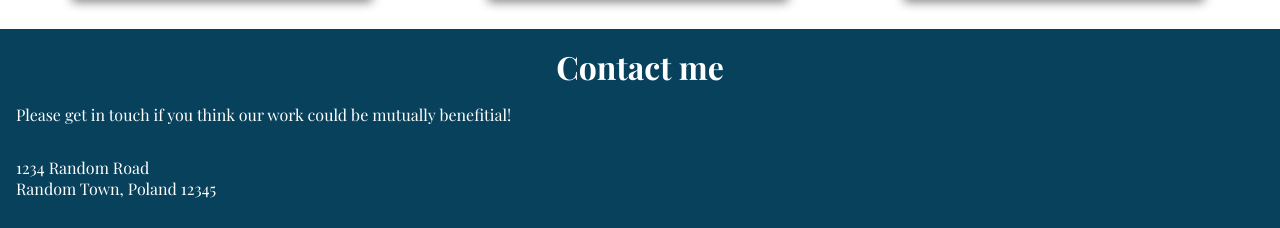
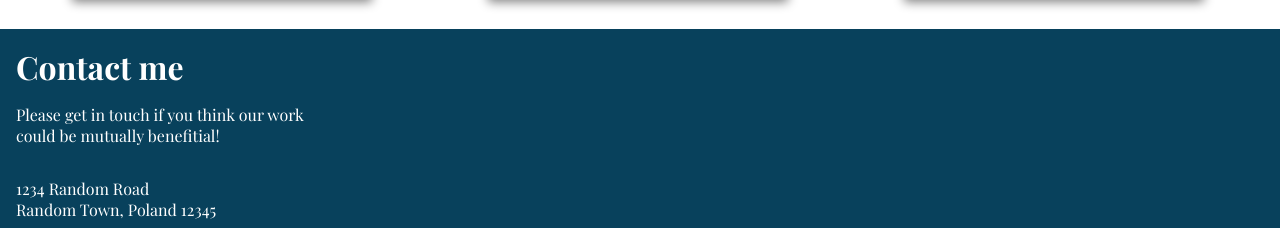
Before and after one commit to bobmcw/odin-homePage, a website built with webpack: page src/index.html in a window 1280 px wide. Shown: the part 1432-1660 px from the top of the page. Built offline with nearby package versions, Linux system fonts and the light colour scheme; a web font is replaced by a local one.

Commit message:
added a fiiter img, imoroved footer style and added a footer wrapper

```diff
--- a/src/index.html
+++ b/src/index.html
@@ -19,14 +19,12 @@
         1280px"
         src="img/img_1280w.jpg"
         alt="my photo" />
-        <div class="aboutText">
         <h1>About me</h1>
         <p>Lorem ipsum dolor sit amet consectetur adipisicing elit. Alias veniam adipisci, praesentium temporibus numquam recusandae aperiam, quam est repellat voluptatibus a eveniet unde laudantium, tempore reiciendis porro ea tempora expedita?</p>
         <div class="icons">
             <img src="https://cdn.jsdelivr.net/gh/devicons/devicon@latest/icons/github/github-original.svg" />
             <img src="https://cdn.jsdelivr.net/gh/devicons/devicon@latest/icons/linkedin/linkedin-plain.svg" />
             <img src="https://cdn.jsdelivr.net/gh/devicons/devicon@latest/icons/twitter/twitter-original.svg" />
-            </div>
         </div>
     </div>
     <div class="workWrapper">
@@ -49,6 +47,7 @@
         </div>
     </div>
     <footer>
+        <div class="footerText">
             <h4>Contact me</h4>
             <p>Please get in touch if you think our work could be mutually benefitial!</p>
             <p>1234 Random Road <br> Random Town, Poland 12345</p>
@@ -58,6 +57,8 @@
                     <img src="https://cdn.jsdelivr.net/gh/devicons/devicon@latest/icons/linkedin/linkedin-plain.svg" />
                     <img src="https://cdn.jsdelivr.net/gh/devicons/devicon@latest/icons/twitter/twitter-original.svg" />
                 </div>
+        </div>
+        <img  class="footerImg">
     </footer>
 </body>
 </html>
--- a/src/index.js
+++ b/src/index.js
@@ -1,10 +1,13 @@
 import "./style.css"
 import imgSmall from "./img/img_640w.jpg"
 import imgBig from "./img/img_1280w.jpg"
+import footerImg from "./img/footerImg.jpg"
 
 
 const myImage = document.querySelector("img.myImg")
 myImage.srcset = `${imgSmall} 640w, ${imgBig} 1280w`
+const myFooterImg = document.querySelector(".footerImg")
+myFooterImg.src = footerImg
 
 const myWork = document.querySelector(".myWork")
 const card = document.querySelector(".card")
--- a/src/style.css
+++ b/src/style.css
@@ -88,22 +88,35 @@ body{
     width: 100vw;
 }
 footer{
+    display: flex;
+    flex-direction: row;
+    background-color: #08415C;
+}
+footer > img{
+    display: none;
+}
+footer > .footerText{
+    width: 100%;
     padding: 1rem;
     display: flex;
     flex-direction: column;
-    background-color: #08415C;
+    align-items: flex-start;
     color: white;
 }
-footer > h4{
+footer > .footerText> h4{
+    width: 100%;
+    text-align: left;
     font-weight: bold;
     font-size: 2rem;
     margin: auto;
 }
-footer > *{
-
+footer > .footerText > *{
     font-family: "Playfair Display", serif;
 }
-footer > .icons{
+footer > .footerText > p{
+    max-width: 300px;
+}
+footer > .footerText> .icons{
     margin: auto;
 }
 /* tablet */
```
Also changed, not shown: src/img/footerImg.jpg (added). Lines whose indentation alone changed are shown as unchanged.
